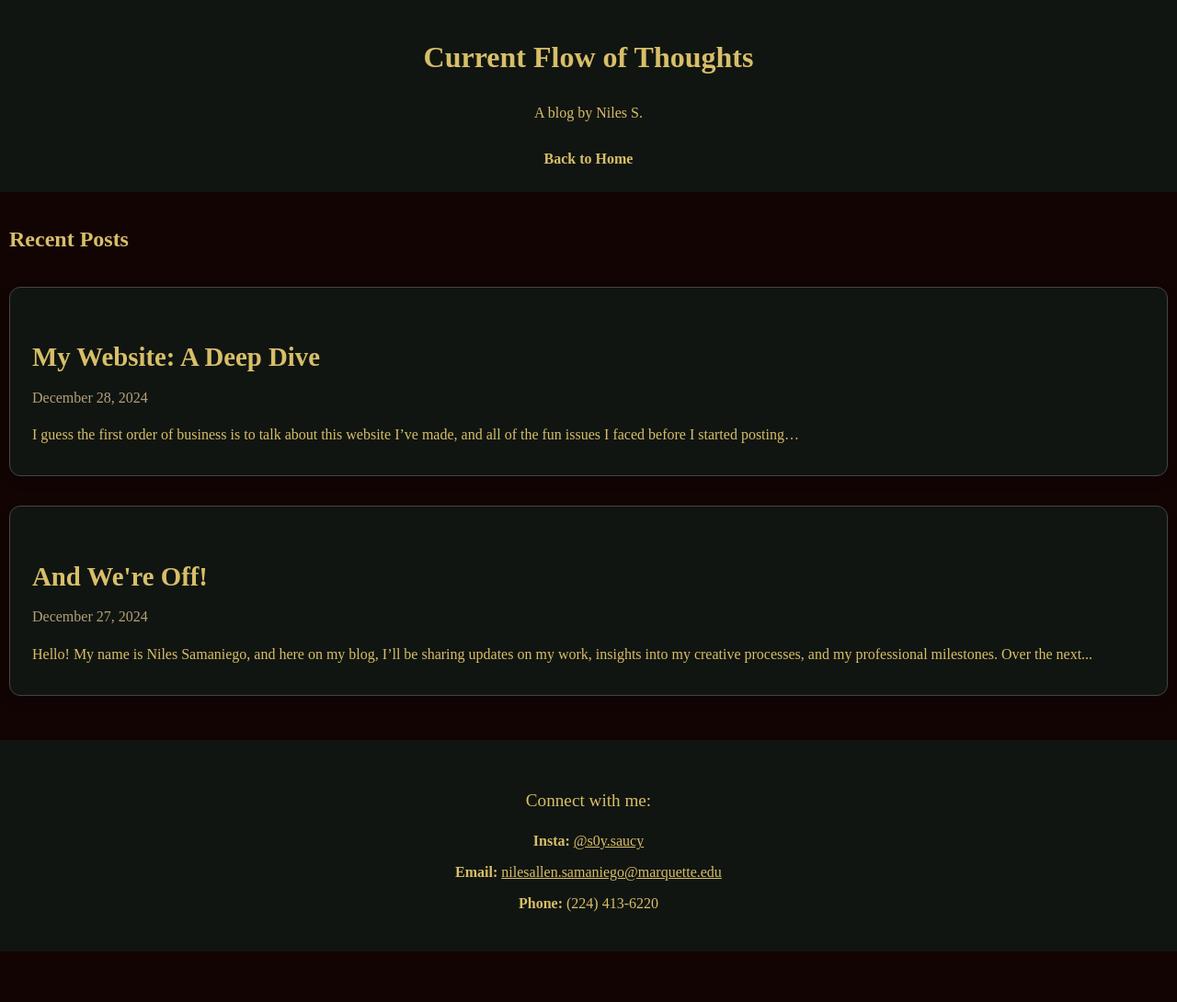
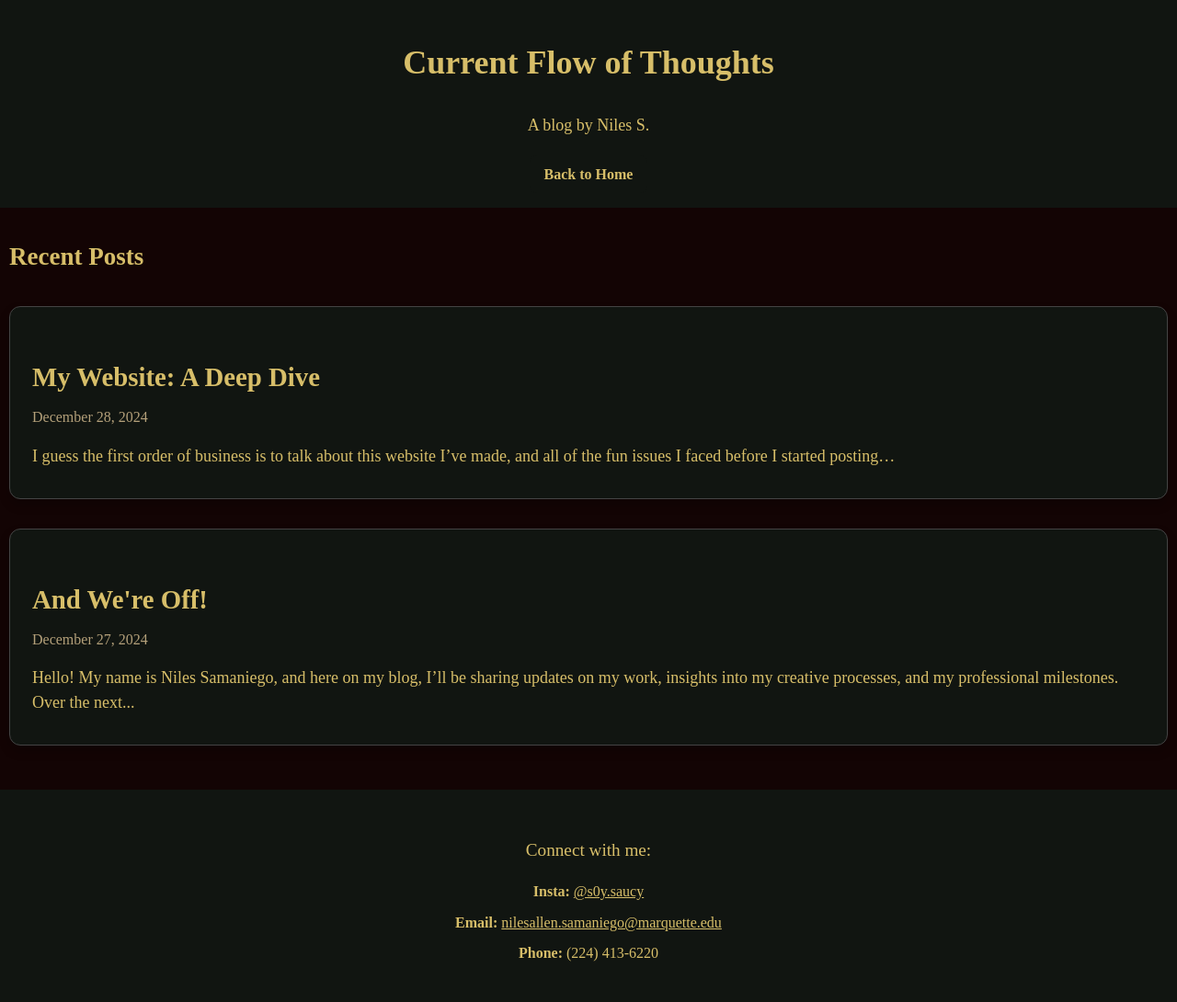
Before and after one commit to n-samaniego/Current-Flow-of-Thoughts, a Jekyll site: the page built from index.html, in a window 1280 px wide. Shown: the whole page at 92% size. Built offline with Jekyll 4.4.1, drawn with Linux system fonts in a browser that asks for light colours; the list of posts is cut into pages by our own code; before the commit the page ends 1035 px from its top, so only the background shows below that.

Commit message:
Update style.css

```diff
--- a/assets/style.css
+++ b/assets/style.css
@@ -11,6 +11,7 @@ html, body {
 
 body {
     width: 100%;
+    font-size: 1.125rem;  /* Increased font size for better readability */
 }
 
 /* Header Styling */
@@ -27,6 +28,7 @@ h1, h2, h3, h4, h5, h6 {
     font-family: 'Times New Roman', Times, serif; /* Ensure headings also use the same font */
 }
 
+/* Links */
 a {
     color: #d7be69;
     text-decoration: none;
```
